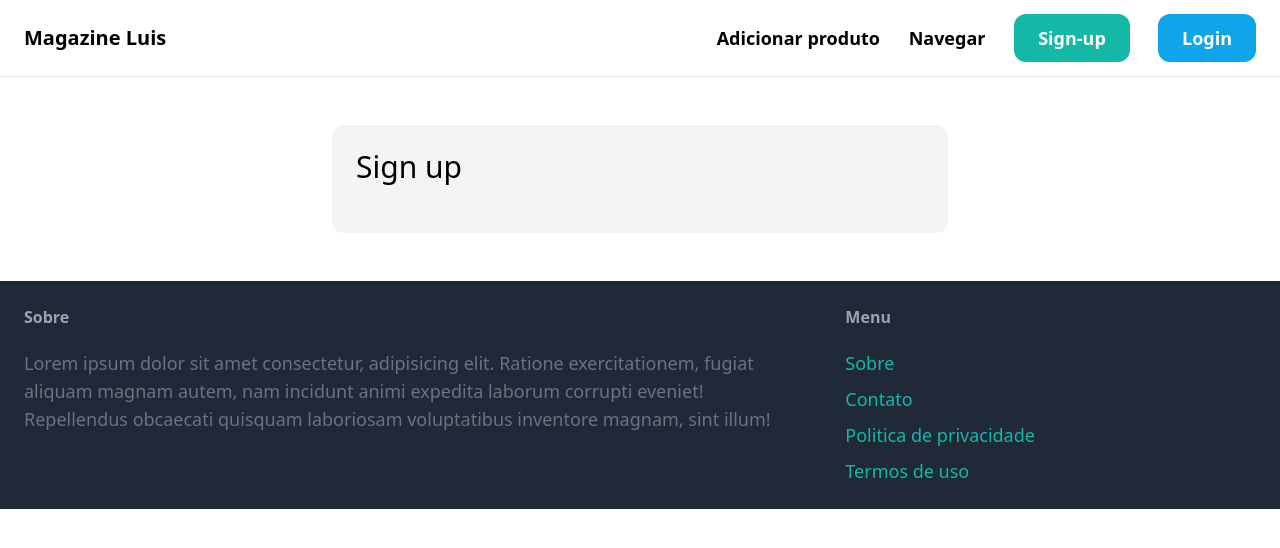
After one commit to Reis567/marketplace-django, a Django app: page /signup/ in a window 1280 px wide. The commit adds this page. Shown: the top 548 px of the page. Run offline with Django 4.2, Linux system fonts and the light colour scheme; some libraries are stand-ins or nearby versions.

Commit message:
Sign up form and view

```diff
--- /dev/null
+++ b/project/core/forms.py
@@ -0,0 +1,10 @@
+from django import forms
+
+from django.contrib.auth.forms import UserCreationForm
+from django.contrib.auth.models import User
+
+
+class SignupForm(UserCreationForm):
+    class Meta:
+        model = User
+        fields = ('username','email','password1','password2' )
--- a/project/core/templates/core/base.html
+++ b/project/core/templates/core/base.html
@@ -3,7 +3,7 @@
 <head>
     <meta charset="UTF-8">
     <meta name="viewport" content="width=device-width, initial-scale=1.0">
-    <title>Marketplace - Reis567</title>
+    <title>{% block title %}{% endblock title %}  Reis567</title>
     <script src="https://cdn.tailwindcss.com"></script>
 </head>
 <body>
@@ -13,7 +13,7 @@
             <a href="#" class="text-lg font-semibold hover:text-gray-500 transition easy-in-out duration-500 ">Adicionar produto </a>
             <a href="#" class="text-lg font-semibold hover:text-gray-500 transition easy-in-out duration-500">Navegar </a>
 
-            <a href="#" class="px-6 py-3 text-lg font-semibold bg-teal-500 text-white rounded-xl hover:bg-teal-700 transition easy-in-out duration-500">Sign-up</a>
+            <a href="{% url 'core:signup' %}" class="px-6 py-3 text-lg font-semibold bg-teal-500 text-white rounded-xl hover:bg-teal-700 transition easy-in-out duration-500">Sign-up</a>
             <a href="#" class="px-6 py-3 text-lg font-semibold bg-sky-500 text-white rounded-xl hover:bg-sky-700 transition easy-in-out duration-500">Login</a>
         </div>
     </nav>
@@ -47,7 +47,7 @@
                 </li>
 
                 <li class="text-lg text-teal-500 hover:text-teal-700">
-                    <a href="{% url 'contact' %}">Contato</a>
+                    <a href="{% url 'core:contact' %}">Contato</a>
                 </li>
 
                 <li class="text-lg text-teal-500 hover:text-teal-700">
--- a/project/core/templates/core/contact.html
+++ b/project/core/templates/core/contact.html
@@ -1,4 +1,5 @@
 {% extends 'core/base.html' %}
+{% block title %}Contato - {% endblock title %}
 {% block content %}
 <h1>Contact Botafogo de futebol e regatas</h1>
 {% endblock content %}
--- /dev/null
+++ b/project/core/templates/core/signup.html
@@ -0,0 +1,13 @@
+{% extends 'core/base.html' %}
+
+{% block title %}Signup - {% endblock title %}
+
+{% block content %}
+
+<div class="w-1/2 my-6 p-6 mx-auto bg-gray-100 rounded-xl">
+    <h1 class="mb-6 text-3xl">
+        Sign up
+    </h1>
+</div>
+
+{% endblock content %}
--- /dev/null
+++ b/project/core/urls.py
@@ -0,0 +1,13 @@
+from django.conf import settings
+from django.conf.urls.static import static
+from django.urls import path
+from . import views
+
+app_name = 'core'
+
+urlpatterns = [
+    path('', views.index, name='index'  ),
+    path('contact/' , views.contact, name='contact'),
+    path('signup/' , views.signup, name='signup'),
+
+] + static(settings.MEDIA_URL, document_root=settings.MEDIA_ROOT)
--- a/project/core/views.py
+++ b/project/core/views.py
@@ -1,5 +1,6 @@
 from django.shortcuts import render
 from item.models import Category, Item
+from .forms import SignupForm
 # Create your views here.
 
 def index(request):
@@ -12,3 +13,11 @@ def index(request):
 
 def contact(request):
     return render(request, 'core/contact.html')
+
+
+def signup(request):
+    form = SignupForm()
+
+    return render(request, 'core/signup.html',{
+        'form':form,
+    })
--- a/project/project/urls.py
+++ b/project/project/urls.py
@@ -2,11 +2,9 @@ from django.conf import settings
 from django.conf.urls.static import static
 from django.contrib import admin
 from django.urls import path,include
-from core.views import index,contact
 
 urlpatterns = [
-    path('', index, name='index'  ),
+    path('', include('core.urls')  ),
     path('items/',include('item.urls') ),
     path('admin/', admin.site.urls),
-    path('contact/' , contact, name='contact')
 ] + static(settings.MEDIA_URL, document_root=settings.MEDIA_ROOT)
```
